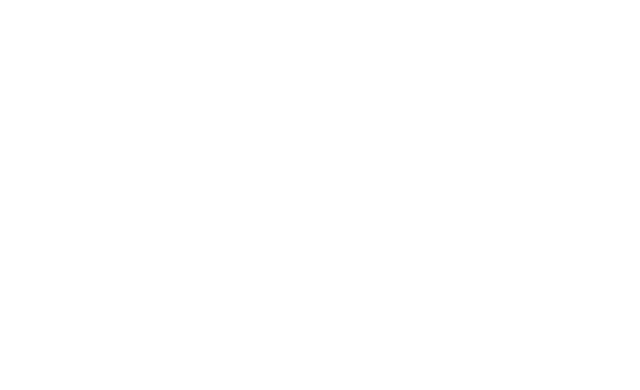
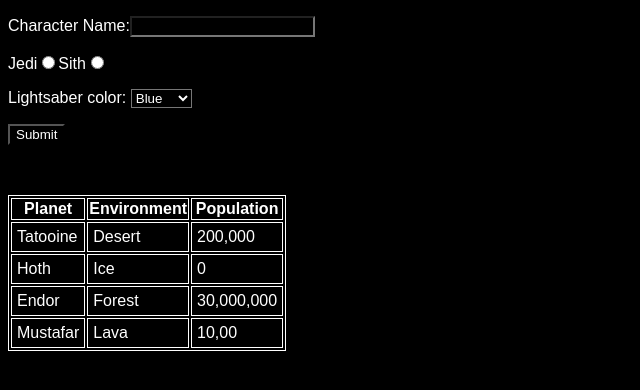
Before and after one commit to JoshuaTLara/Assessment2.0, a website: page src/index.html in a window 1280 px wide. Shown: the whole page, without its empty margins (0-640 px from the left). Drawn offline with Linux system fonts and the light colour scheme.

Commit message:
final copy

```diff
--- a/src/index.html
+++ b/src/index.html
@@ -7,5 +7,51 @@
     <link rel="stylesheet" href="styles.css" />
   </head>
 
-  <body></body>
+  <body>
+    <p>Character Name:<input type="text"></p>
+    <p>
+      <label for="radio">Jedi<input type="radio" name="Jedi">Sith<input type="radio" name="Sith"></label>
+    </p>
+    <p>
+    <label for="colors">Lightsaber color:</label>
+      <select name="colors" id="colors">
+        <option value="blue">Blue</option>
+        <option value="green">Green</option>
+        <option value="red">Red</option>
+        <option value="Purple">Purple</option>
+      </select>
+    </p>
+    <p>
+      <input type="submit">
+    </p>
+    <table>
+      <tr>
+        <th>Planet</th>
+        <th>Environment</th>
+        <th>Population</th>
+      </tr>
+      <tr>
+        <td>Tatooine</td>
+        <td>Desert</td>
+        <td>200,000</td>
+      </tr>
+      <tr>
+        <td>Hoth</td>
+        <td>Ice</td>
+        <td>0</td>
+      </tr>
+      <tr>
+        <td>Endor</td>
+        <td>Forest</td>
+        <td>30,000,000</td>
+      </tr>
+      <tr>
+        <td>Mustafar</td>
+        <td>Lava</td>
+        <td>10,00</td>
+      </tr>
+    </table>
+
+
+  </body>
 </html>
--- a/src/styles.css
+++ b/src/styles.css
@@ -0,0 +1,15 @@
+*{
+    background-color: black;
+    color: white;
+    font-family: sans-serif;
+}
+table, th, td {
+    border: 1px solid white;
+}
+
+td {
+    padding: 5px;
+}
+table {
+	margin-top: 50px;
+}
```
Also changed, not shown: src/js-dom.js (+67 -6 lines).
